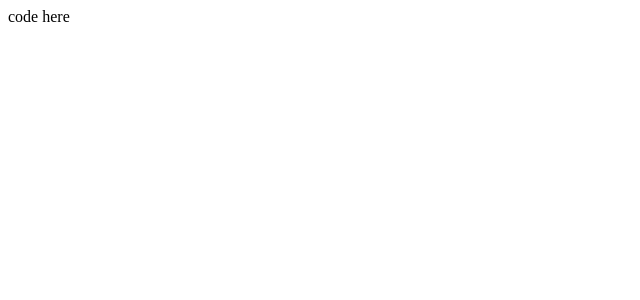
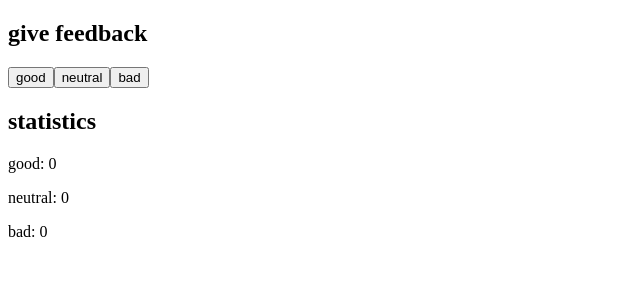
Before and after one commit to gazzaar/full-stack-open-submission, a React (Vite) app in the folder part1/unicafe/: page / in a window 1280 px wide. Shown: the top 300 px of the page, without its empty margins (0-640 px from the left). Built offline with nearby package versions, Linux system fonts and the light colour scheme.

Commit message:
exercise 1.6 unicafe step1

```diff
--- a/part1/unicafe/src/App.jsx
+++ b/part1/unicafe/src/App.jsx
@@ -1,4 +1,28 @@
 import { useState } from 'react';
+const Button = ({ name, onClick }) => {
+  return <button onClick={onClick}>{name}</button>;
+};
+const Feedback = (props) => {
+  return (
+    <>
+      <h2>give feedback</h2>
+      <Button name='good' onClick={props.goodFeedback} />
+      <Button name='neutral' onClick={props.neutralFeedback} />
+      <Button name='bad' onClick={props.badFeedback} />
+    </>
+  );
+};
+const Statistics = (props) => {
+  const { good, neutral, bad } = props;
+  return (
+    <>
+      <h2>statistics</h2>
+      <p>good: {good}</p>
+      <p>neutral: {neutral}</p>
+      <p>bad: {bad}</p>
+    </>
+  );
+};
 
 const App = () => {
   // save clicks of each button to its own state
@@ -6,7 +30,27 @@ const App = () => {
   const [neutral, setNeutral] = useState(0);
   const [bad, setBad] = useState(0);
 
-  return <div>code here</div>;
+  const handleGoodFeedback = () => {
+    setGood(good + 1);
+  };
+
+  const handleBadFeedback = () => {
+    setBad(bad + 1);
+  };
+  const handleNeutralFeedback = () => {
+    setNeutral(neutral + 1);
+  };
+
+  return (
+    <div>
+      <Feedback
+        goodFeedback={handleGoodFeedback}
+        badFeedback={handleBadFeedback}
+        neutralFeedback={handleNeutralFeedback}
+      />
+      <Statistics good={good} neutral={neutral} bad={bad} />
+    </div>
+  );
 };
 
 export default App;
```
